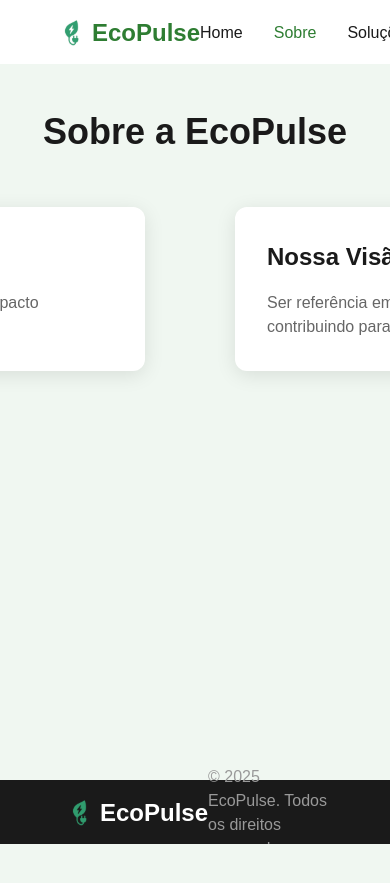
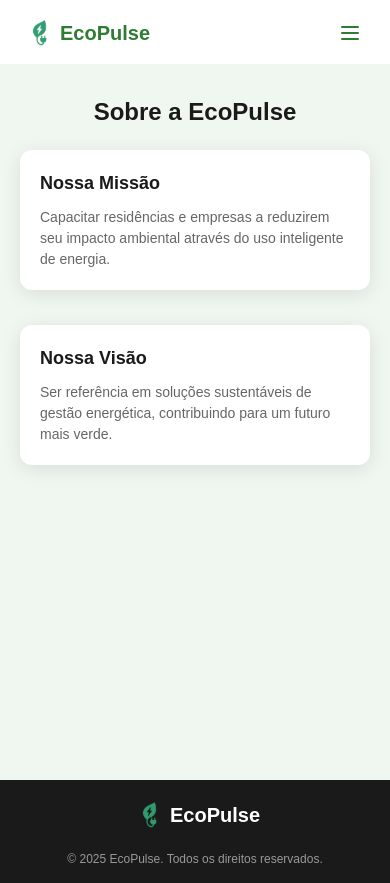
Before and after one commit to Balchaki/ecopulse, a Next.js app: page /about in a window 390 px wide. Before the commit the page ends 844 px from the top, so only its background shows below. Built offline with nearby package versions, Linux system fonts and the light colour scheme.

Commit message:
feature: responsivity issues

```diff
--- a/package.json
+++ b/package.json
@@ -9,6 +9,7 @@
     "lint": "next lint"
   },
   "dependencies": {
+    "lucide-react": "^0.488.0",
     "next": "15.2.4",
     "react": "^19.0.0",
     "react-dom": "^19.0.0",
--- a/src/app/about/page.tsx
+++ b/src/app/about/page.tsx
@@ -1,40 +1,90 @@
 'use client'
 import styled from "styled-components"
-import styles from "./page.module.css"
 import CardComponent from "@/components/ui/card"
 
 const Title = styled.h1`
     font-family: inherit;
     color: #1A1A1A;
-
     text-align: center;
     font-size: 36px;
     font-style: normal;
     font-weight: 700;
-line-height: 54px;
+    line-height: 1.5;
     margin-top: 41px;
+    padding: 0 20px;
+
+    @media (max-width: 768px) {
+        font-size: 30px;
+        margin-top: 30px;
+    }
+
+    @media (max-width: 480px) {
+        font-size: 24px;
+        margin-top: 20px;
+    }
 `
+
 const CardContainer = styled.div`
     margin-top: 48px;
-    align-content: center;
+    display: flex;
+    flex-direction: row;
     align-items: center;
     justify-content: center;
-    display:flex;
-    flex-direction: row;
+    gap: 30px;
+    padding: 0 20px;
 
+    @media (max-width: 1200px) {
+        gap: 20px;
+    }
+
+    @media (max-width: 1024px) {
+        flex-wrap: wrap;
+    }
+
+    @media (max-width: 768px) {
+        margin-top: 30px;
+    }
+
+    @media (max-width: 480px) {
+        flex-direction: column;
+        margin-top: 20px;
+    }
 `
 
+const PageWrapper = styled.div`
+    width: 100%;
+    min-height: calc(100vh - var(--nav-height, 0px) - var(--footer-height, 0px));
+    display: flex;
+    justify-content: center;
+    padding: 20px 0 40px;
+    box-sizing: border-box;
+
+    @media (max-width: 480px) {
+        padding: 10px 0 30px;
+    }
+`
+
+const MainContent = styled.main`
+    width: 100%;
+    max-width: 1200px;
+`
 
 export default function Home() {
     return (
-        <div className={styles.page}>
-            <main>
+        <PageWrapper>
+            <MainContent>
                 <Title>Sobre a EcoPulse</Title>
                 <CardContainer>
-                <CardComponent title="Nossa Missão" text="Capacitar residências e empresas a reduzirem seu impacto ambiental através do uso inteligente de energia."></CardComponent>
-                <CardComponent title="Nossa Visão" text= "Ser referência em soluções sustentáveis de gestão energética, contribuindo para um futuro mais verde."></CardComponent>
-                </CardContainer> </main>
-        </div>
+                    <CardComponent
+                        title="Nossa Missão"
+                        text="Capacitar residências e empresas a reduzirem seu impacto ambiental através do uso inteligente de energia."
+                    />
+                    <CardComponent
+                        title="Nossa Visão"
+                        text="Ser referência em soluções sustentáveis de gestão energética, contribuindo para um futuro mais verde."
+                    />
+                </CardContainer>
+            </MainContent>
+        </PageWrapper>
     )
-
 }
--- a/src/components/Footer.tsx
+++ b/src/components/Footer.tsx
@@ -5,15 +5,27 @@ import LogoMin from "@/components/icons/logo-min";
 
 const FooterGroup = styled.footer`
     background: var(--footer-background);
-    height: var(--footer-height);
-    padding-left: 60px;
-    padding-top: 0.5%;
+    min-height: var(--footer-height);
+    padding: 20px 60px;
     display: flex;
     align-items: center;
+
+    @media (max-width: 768px) {
+        padding: 20px 30px;
+        flex-wrap: wrap;
+        justify-content: center;
+    }
+
+    @media (max-width: 480px) {
+        padding: 15px;
+        flex-direction: column;
+        text-align: center;
+        gap: 10px;
+    }
 `
 
 const FooterLogo = styled.a`
-    color:white;
+    color: white;
     font-family: inherit;
     font-size: 24px;
     font-style: normal;
@@ -21,25 +33,41 @@ const FooterLogo = styled.a`
     line-height: 36px;
     display: flex;
     align-items: center;
+    text-decoration: none;
+
+    @media (max-width: 480px) {
+        font-size: 20px;
+        line-height: 30px;
+        margin-bottom: 5px;
+    }
 `
 
-const CoprightText = styled.a`
+const CopyrightText = styled.div`
     color: #999;
     font-family: inherit;
     font-size: 16px;
     font-style: normal;
     font-weight: 400;
     line-height: 24px;
+    margin-left: auto;
 
-    margin-left: auto;
-    margin-right: 59px;
+    @media (max-width: 768px) {
+        font-size: 14px;
+        line-height: 21px;
+    }
+
+    @media (max-width: 480px) {
+        margin-left: 0;
+        font-size: 12px;
+        line-height: 18px;
+    }
 `
 
 export default function FooterComponent(){
     return(
         <FooterGroup>
             <FooterLogo><LogoMin/> EcoPulse</FooterLogo>
-            <CoprightText>© 2025 EcoPulse. Todos os direitos reservados.</CoprightText>
+            <CopyrightText>© 2025 EcoPulse. Todos os direitos reservados.</CopyrightText>
         </FooterGroup>
     );
 }
--- a/src/components/navbar.tsx
+++ b/src/components/navbar.tsx
@@ -1,18 +1,33 @@
 "use client"
 
+import { useState } from "react";
 import styled from "styled-components";
 import LogoMin from "@/components/icons/logo-min";
 import NavbarLink from "@/components/ui/navbar-link";
 import { usePathname } from "next/navigation";
+import { Menu, X } from 'lucide-react';
+
+interface MobileMenuProps {
+    $isOpen: boolean;
+}
 
 const NavGroup = styled.nav`
     height: var(--nav-height);
     background: var(--nav-background);
     padding-left: 52px;
+    padding-right: 52px;
     padding-top: 0.5%;
     display: flex;
     align-items: center;
+    justify-content: space-between;
+    position: relative;
+
+    @media (max-width: 768px) {
+        padding-left: 20px;
+        padding-right: 20px;
+    }
 `
+
 const NavLogo = styled.a`
     color: var(--text-logo);
     font-family: inherit;
@@ -20,17 +35,59 @@ const NavLogo = styled.a`
     font-style: normal;
     font-weight: 700;
     line-height: 36px;
-
     display: flex;
     align-items: center;
     text-decoration: none;
 
+    @media (max-width: 480px) {
+        font-size: 20px;
+        line-height: 30px;
+    }
 `
 
 const LinkContainer = styled.div`
-    margin-left: auto;
-    margin-right: 66px;
+    display: flex;
+    align-items: center;
+
+    @media (max-width: 768px) {
+        display: none;
+    }
 `
+
+const MobileMenuButton = styled.button`
+    display: none;
+    background: none;
+    border: none;
+    color: var(--text-logo);
+    cursor: pointer;
+    padding: 8px;
+
+    @media (max-width: 768px) {
+        display: flex;
+        align-items: center;
+        justify-content: center;
+    }
+`
+
+const MobileMenu = styled.div<MobileMenuProps>`
+    display: ${props => props.$isOpen ? 'flex' : 'none'};
+    position: absolute;
+    top: 100%;
+    left: 0;
+    right: 0;
+    background: var(--nav-background);
+    flex-direction: column;
+    padding: 16px;
+    z-index: 100;
+    box-shadow: 0 4px 6px rgba(0, 0, 0, 0.1);
+
+    a {
+        margin: 10px 0;
+        width: 100%;
+        text-align: center;
+    }
+`
+
 const navLinks = [
     { text: "Home", path: "/" },
     { text: "Sobre", path: "/about" },
@@ -40,14 +97,31 @@ const navLinks = [
 
 export default function NavComponent() {
     const pathname = usePathname();
+    const [mobileMenuOpen, setMobileMenuOpen] = useState(false);
+
+    const toggleMobileMenu = () => {
+        setMobileMenuOpen(!mobileMenuOpen);
+    };
+
     return(
         <NavGroup>
             <NavLogo href={"/"}><LogoMin></LogoMin>EcoPulse</NavLogo>
+
             <LinkContainer>
                 {navLinks.map((link, index) => (
                     <NavbarLink key={index} text={link.text} path={link.path} active={pathname === link.path} />
                 ))}
             </LinkContainer>
+
+            <MobileMenuButton onClick={toggleMobileMenu}>
+                {mobileMenuOpen ? <X size={24} /> : <Menu size={24} />}
+            </MobileMenuButton>
+
+            <MobileMenu $isOpen={mobileMenuOpen}>
+                {navLinks.map((link, index) => (
+                    <NavbarLink key={index} text={link.text} path={link.path} active={pathname === link.path} />
+                ))}
+            </MobileMenu>
         </NavGroup>
     );
 }
--- a/src/components/ui/card.tsx
+++ b/src/components/ui/card.tsx
@@ -2,50 +2,72 @@
 
 import styled from "styled-components"
 
-interface CardProps{
+interface CardProps {
     title: string,
     text: string
-
 }
 
-
-const CardGroup= styled.div`
+const CardGroup = styled.div`
     border-radius: 12px;
     background: #FFF;
-box-shadow: 0px 4px 20px 0px rgba(0, 0, 0, 0.10), 0px 0px 0px 0px rgba(0, 0, 0, 0.00), 0px 0px 0px 0px rgba(0, 0, 0, 0.00), 0px 0px 0px 0px rgba(0, 0, 0, 0.00), 0px 0px 0px 0px rgba(0, 0, 0, 0.00);
-width: 560px;
-height: 164px;
-flex-shrink: 0;
-margin-left: 40px;
-margin-right: 50px;
-padding-left: 32px;
-padding-top: 32px;
-padding-right: 44px;
+    box-shadow: 0px 4px 20px 0px rgba(0, 0, 0, 0.10);
+    width: 100%;
+    max-width: 560px;
+    min-height: 164px;
+    margin: 0 auto 20px;
+    padding: 32px;
+    box-sizing: border-box;
 
-h3{
+    @media (max-width: 768px) {
+        padding: 24px;
+        min-height: auto;
+    }
+
+    @media (max-width: 480px) {
+        padding: 20px;
+        margin-bottom: 15px;
+    }
+
+    h3 {
         color: #1A1A1A;
         font-family: inherit;
         font-size: 24px;
         font-style: normal;
         font-weight: 700;
-line-height: 36px;
-padding-bottom: 16px;
+        line-height: 1.5;
+        margin-top: 0;
+        margin-bottom: 16px;
+
+        @media (max-width: 768px) {
+            font-size: 20px;
+            margin-bottom: 12px;
         }
 
-a{
+        @media (max-width: 480px) {
+            font-size: 18px;
+            margin-bottom: 10px;
+        }
+    }
+
+    a {
         color: #666;
         font-family: inherit;
         font-size: 16px;
         font-style: normal;
         font-weight: 400;
-line-height: 24px;
+        line-height: 1.5;
+        display: block;
 
+        @media (max-width: 480px) {
+            font-size: 14px;
+        }
+    }
 `
-export default function CardComponent (props:CardProps){
-    return(
+
+export default function CardComponent(props: CardProps) {
+    return (
         <CardGroup>
             <h3>{props.title}</h3>
-
             <a>{props.text}</a>
         </CardGroup>
     )
--- a/src/components/ui/navbar-link.tsx
+++ b/src/components/ui/navbar-link.tsx
@@ -1,6 +1,7 @@
 "use client"
 
 import styled from "styled-components";
+import Link from "next/link";
 
 interface NavbarLinkProps{
     text: string,
@@ -8,26 +9,35 @@ interface NavbarLinkProps{
     active: boolean
 }
 
-const NavLink = styled.a`
+interface StyledLinkProps {
+    $active: boolean;
+}
+
+const NavLink = styled(Link)<StyledLinkProps>`
+    color: ${props => props.$active ? "var(--nav-link-active)" : "var(--nav-link-background)"};
     font-family: inherit;
-    // @ts-ignore
-    color: ${(props) => (props.$active ? "var(--nav-link-active)" : "var(--nav-link-background)")};
     font-size: 16px;
     font-style: normal;
-    font-weight: 500;
+    font-weight: ${props => props.$active ? '700' : '400'};
     line-height: 24px;
-    text-decoration:none;
-    padding-right: 31px;
+    margin-left: 32px;
+    text-decoration: none;
 
-    &:hover{
-        color: var(--nav-link-hover);
+    @media (max-width: 768px) {
+        margin-left: 20px;
+        font-size: 14px;
     }
 
+    @media (max-width: 480px) {
+        margin-left: 0;
+        margin-bottom: 10px;
+    }
 `
 
 export default function NavbarLink(props: NavbarLinkProps){
     return(
-        // @ts-ignore
-        <NavLink href={props.path} $active={props.active}>{props.text}</NavLink>
+        <NavLink href={props.path} $active={props.active}>
+            {props.text}
+        </NavLink>
     )
 }
```
Also changed, not shown: src/app/page.tsx (+110 -22 lines), src/app/solutions/page.tsx (+56 -14 lines), src/components/ui/card-solutions.tsx (+62 -18 lines), 1 other file (tests, documents, lock files or other folders). Lines whose indentation alone changed are shown as unchanged.
